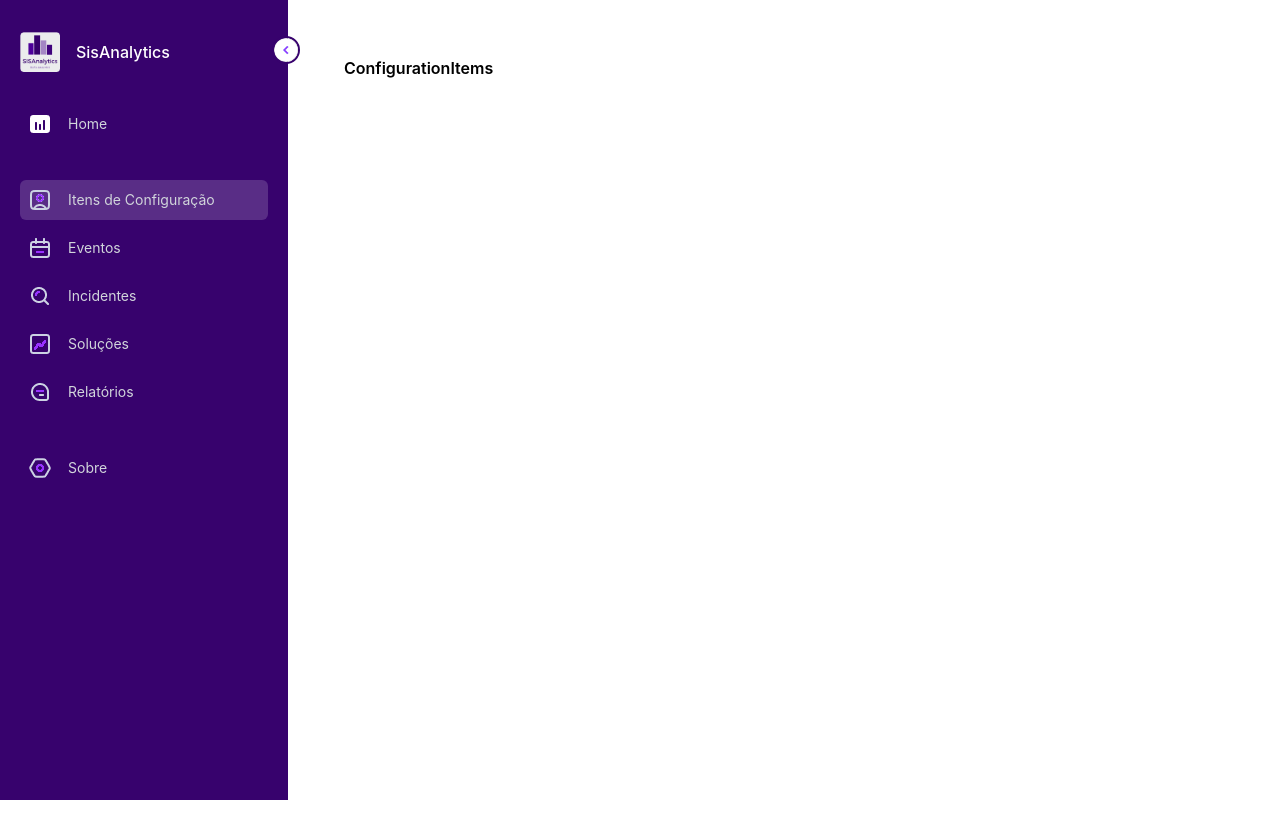
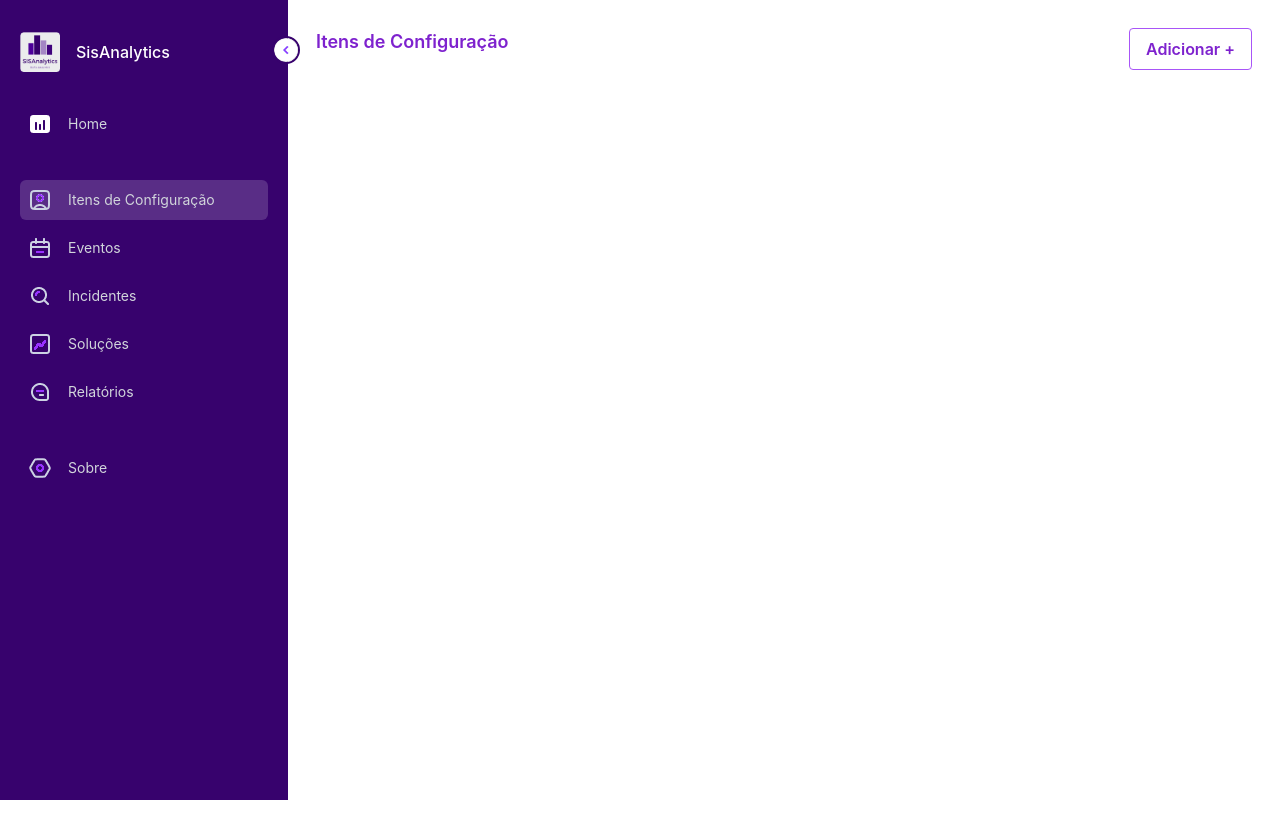
Before and after one commit to Luis-H-Baroni/SISAnalytics, a React (Create React App) app in the folder frontend/: page /configurationItems in a window 1280 px wide. After the commit the page ends 800 px from the top, so only its background shows below. Built offline with nearby package versions, Linux system fonts and the light colour scheme.

Commit message:
feat: started Create IC

```diff
--- a/frontend/package.json
+++ b/frontend/package.json
@@ -3,6 +3,7 @@
   "version": "0.1.0",
   "private": true,
   "dependencies": {
+    "@headlessui/react": "^1.7.14",
     "@testing-library/jest-dom": "^5.16.5",
     "@testing-library/react": "^13.4.0",
     "@testing-library/user-event": "^13.5.0",
--- /dev/null
+++ b/frontend/src/components/Modal/index.jsx
@@ -0,0 +1,31 @@
+import React from 'react';
+
+function Modal({ open, onClose, children }) {
+  return (
+    <div
+      onClick={ onClose }
+      className={`
+        fixed inset-0 flex justify-center items-center
+        transition-colors
+        ${open ? 'visible bg-black/20' : 'hidden'}
+      `}
+    >
+      <div
+        onClick={(e) => e.stopPropagation()}
+        className={`
+          bg-white rounded-xl shadow p-6 transition-all
+          ${open ? 'scale-100 opacity-100' : 'scale-125 opacity-0'}
+        `}
+      >
+        <button
+          onClick={ onClose }
+          className='absolute top-2 right-2 p-1 rounded-lg text-gray-400 bg-white hover:bg-gray-50 hover:text-gray-600'>
+          X
+        </button>
+        { children }
+      </div>
+    </div>
+  );
+}
+
+export default Modal;
--- /dev/null
+++ b/frontend/src/components/TopTitleButton/index.jsx
@@ -0,0 +1,29 @@
+function TopTitleButton({ title = 'Title', button = 'Button', onClickFunction = () => { } }) {
+  const handleOnClick = (e) => {
+    console.log('handleOnClick')
+    onClickFunction(e);
+  };
+
+  return (
+    <div className="grid grid-cols-2 gap-2">
+      <div className="text-lg text-purple-700">
+        <h1>{ title }</h1>
+      </div>
+      <div className="flex justify-end">
+        <button
+          className="
+            bg-transparent
+            hover:bg-purple-500
+            text-purple-700 font-semibold hover:text-white py-2 px-4 border
+            border-purple-500 hover:border-transparent rounded
+          "
+          onClick={ onClickFunction }
+        >
+          { button }
+        </button>
+      </div>
+    </div>
+  );
+}
+
+export default TopTitleButton;
--- a/frontend/src/index.css
+++ b/frontend/src/index.css
@@ -15,3 +15,15 @@ code {
   font-family: source-code-pro, Menlo, Monaco, Consolas, 'Courier New',
     monospace;
 }
+
+@layer components {
+  .btn {
+    @apply flex gap-2 items-center justify-center py-2 px-4 font-semibold shadow-md rounded-lg;
+  }
+  .btn.btn-light {
+    @apply bg-white text-gray-500 hover:bg-gray-100;
+  }
+  .btn.btn-danger {
+    @apply text-white bg-red-600 shadow-red-400/40 hover:bg-red-500;
+  }
+}
--- a/frontend/src/routes/ConfigurationItems/index.jsx
+++ b/frontend/src/routes/ConfigurationItems/index.jsx
@@ -1,12 +1,56 @@
-import React from 'react';
+import React, { useState } from 'react';
+
+import TopTitleButton from '../../components/TopTitleButton';
+import Modal from '../../components/Modal';
 
 function ConfigurationItems () {
+  const [open, setOpen] = useState(false);
+
   return (
-    <div className="flex">
-      <div className="p-7 text-2x1 font-semibold flex-1 h-screen">
-        <h1>ConfigurationItems</h1>
-      </div>
-    </div>
+    <>
+      <TopTitleButton title='Itens de Configuração' button='Adicionar +' onClickFunction={(e) => setOpen(true) }/>
+      <Modal open={open} onClose={() => setOpen(false)}>
+        <div className='text-center w-full'>
+          Cadastro de Item de Configuração
+          <div className='mx-auto my-4 w-full'>
+            <form class="w-full max-w-lg">
+
+              <div class="flex flex-wrap -mx-3 mb-6">
+                <div class="w-full md:w-1/2 px-3 mb-6 md:mb-0">
+                  <label class="block uppercase tracking-wide text-gray-700 text-xs font-bold mb-2" for="grid-first-name">
+                    Nome do item de configuração
+                  </label>
+                  <input class="appearance-none block w-full bg-gray-200 text-gray-700 border border-gray-200 rounded py-3 px-4 leading-tight focus:outline-none focus:bg-white focus:border-gray-500" id="grid-last-name" type="text" placeholder="Item de configuração"/>
+                </div>
+                <div class="w-full md:w-1/2 px-3">
+                  <label class="block uppercase tracking-wide text-gray-700 text-xs font-bold mb-2" for="grid-last-name">
+                    Data de compra
+                  </label>
+                  <input class="appearance-none block w-full bg-gray-200 text-gray-700 border border-gray-200 rounded py-3 px-4 leading-tight focus:outline-none focus:bg-white focus:border-gray-500" id="grid-last-name" type="text" placeholder="dd/mm/aaaa"/>
+                </div>
+              </div>
+
+              <div class="flex flex-wrap -mx-3 mb-6">
+                <div class="w-full md:w-1/2 px-3 mb-6 md:mb-0">
+                  <label class="relative inline-flex items-center cursor-pointer">
+                    <input type="checkbox" value="" class="sr-only peer" />
+                    <div class="w-11 h-6 bg-gray-200 peer-focus:outline-none peer-focus:ring-4 peer-focus:ring-purple-300 dark:peer-focus:ring-purple-800
+                    rounded-full peer dark:bg-gray-700 peer-checked:after:translate-x-full peer-checked:after:border-white after:content-[''] after:absolute after:top-[2px] after:left-[2px]
+                    after:bg-white after:border-gray-300 after:border after:rounded-full after:h-5 after:w-5 after:transition-all dark:border-gray-600 peer-checked:bg-purple-600"></div>
+                    <span class="ml-3 text-sm font-medium text-gray-900 dark:text-gray-600">Status</span>
+                  </label>
+                </div>
+              </div>
+
+            </form>
+          </div>
+          <div className="flex gap-4">
+            <button className='btn btn-danger w-full'>Confirmar</button>
+            <button className='btn btn-light w-full' onClick={() => setOpen(false)}>Cancelar</button>
+          </div>
+        </div>
+      </Modal>
+    </>
   );
 }
 
```
Also changed, not shown: 1 other file (tests, documents, lock files or other folders).
